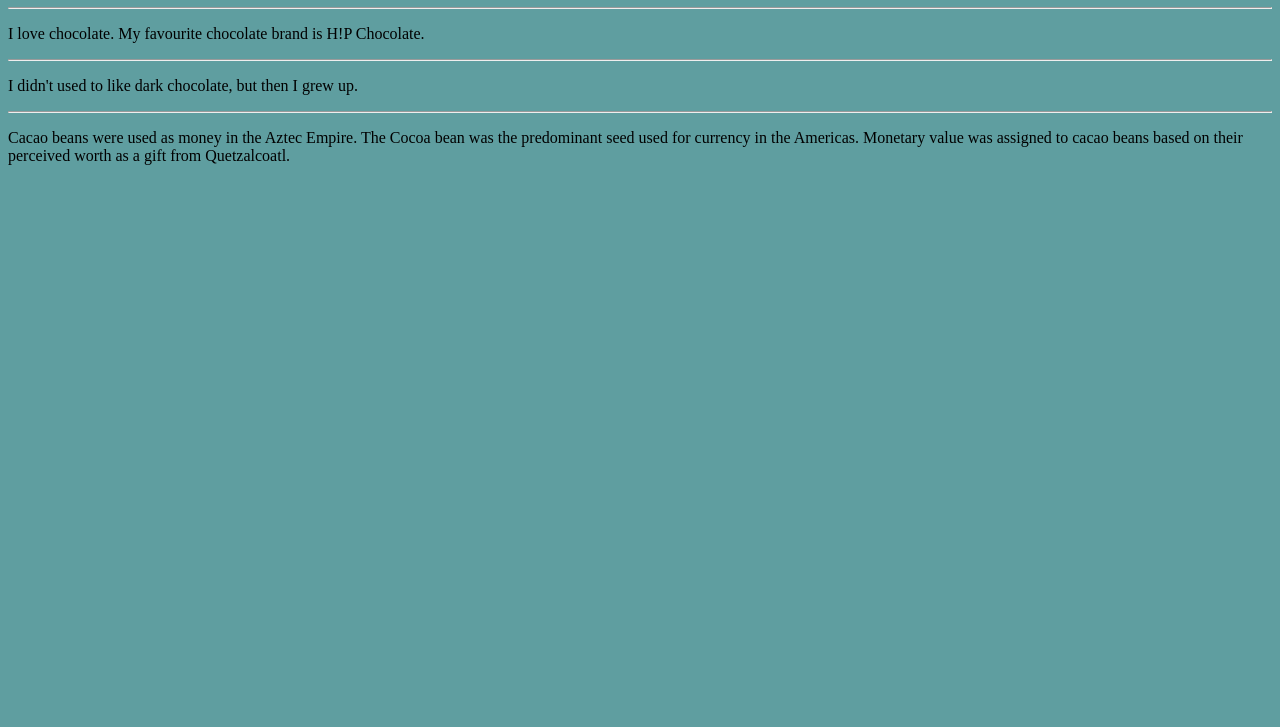
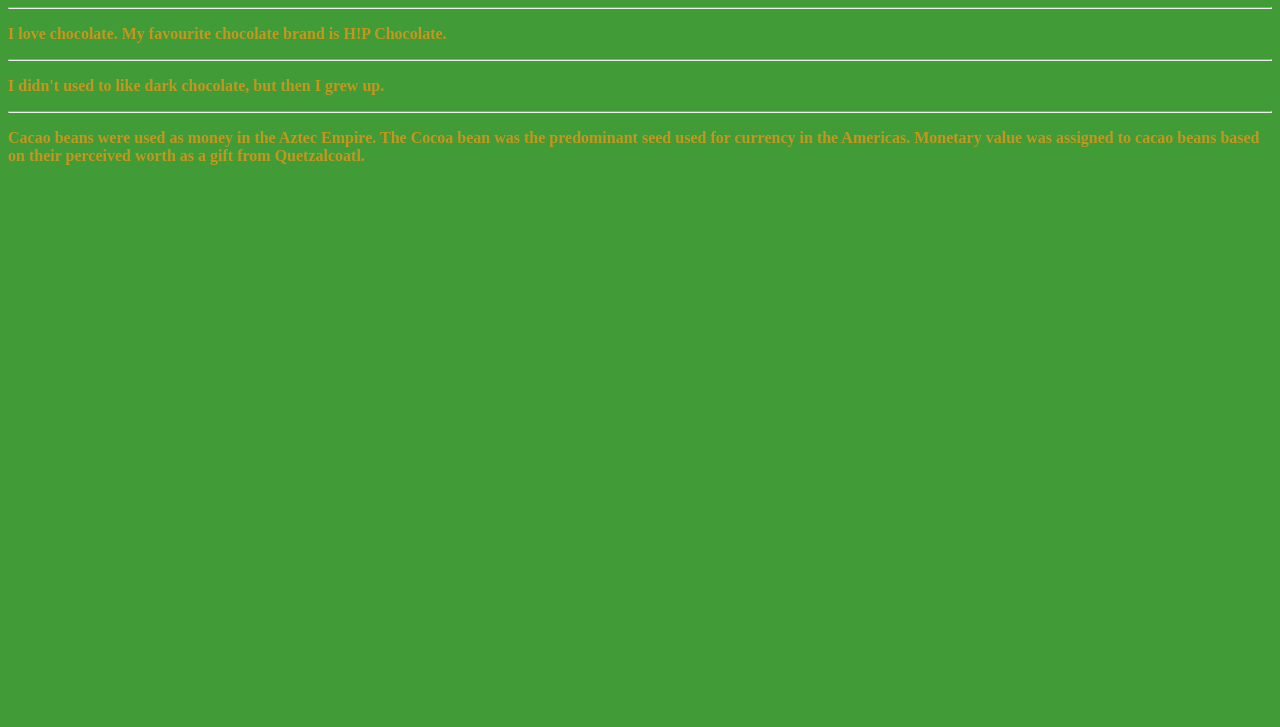
Before and after one commit to AlexGravener/repository_1, a plain HTML site: page index.html in a window 1280 px wide. Shown: the part 73-800 px from the top of the page. Drawn offline with Linux system fonts and the light colour scheme.

Commit message:
added styling for favourites page

```diff
--- a/index.html
+++ b/index.html
@@ -11,17 +11,17 @@
         <h1>Home Page</h1>
         <hr>
         <p>
-            I love chocolate. My favourite chocolate brand is H!P Chocolate.
+            <b>I love chocolate. My favourite chocolate brand is H!P Chocolate.</b>
         </p>
         <hr>
         <p>
-           I didn't used to like dark chocolate, but then I grew up.
+           <b>I didn't used to like dark chocolate, but then I grew up.</b>
         </p>
         <hr>
         <p>
-            Cacao beans were used as money in the Aztec Empire.
+            <b>Cacao beans were used as money in the Aztec Empire.
             The Cocoa bean was the predominant seed used for currency in the Americas.
-            Monetary value was assigned to cacao beans based on their perceived worth as a gift from Quetzalcoatl.
+            Monetary value was assigned to cacao beans based on their perceived worth as a gift from Quetzalcoatl.</b>
         </p>
 
     </body>
--- a/styles.css
+++ b/styles.css
@@ -1,3 +1,9 @@
 body {
-    background-color: cadetblue;
+    background-color: rgba(15, 129, 0, 0.788);
+    color: rgb(197, 150, 30);
+
 }
+
+li {
+    background-color: rgba(152, 1, 182, 0.637);
+}
```
Also changed, not shown: favourites.html (added, +21 -0 lines).
